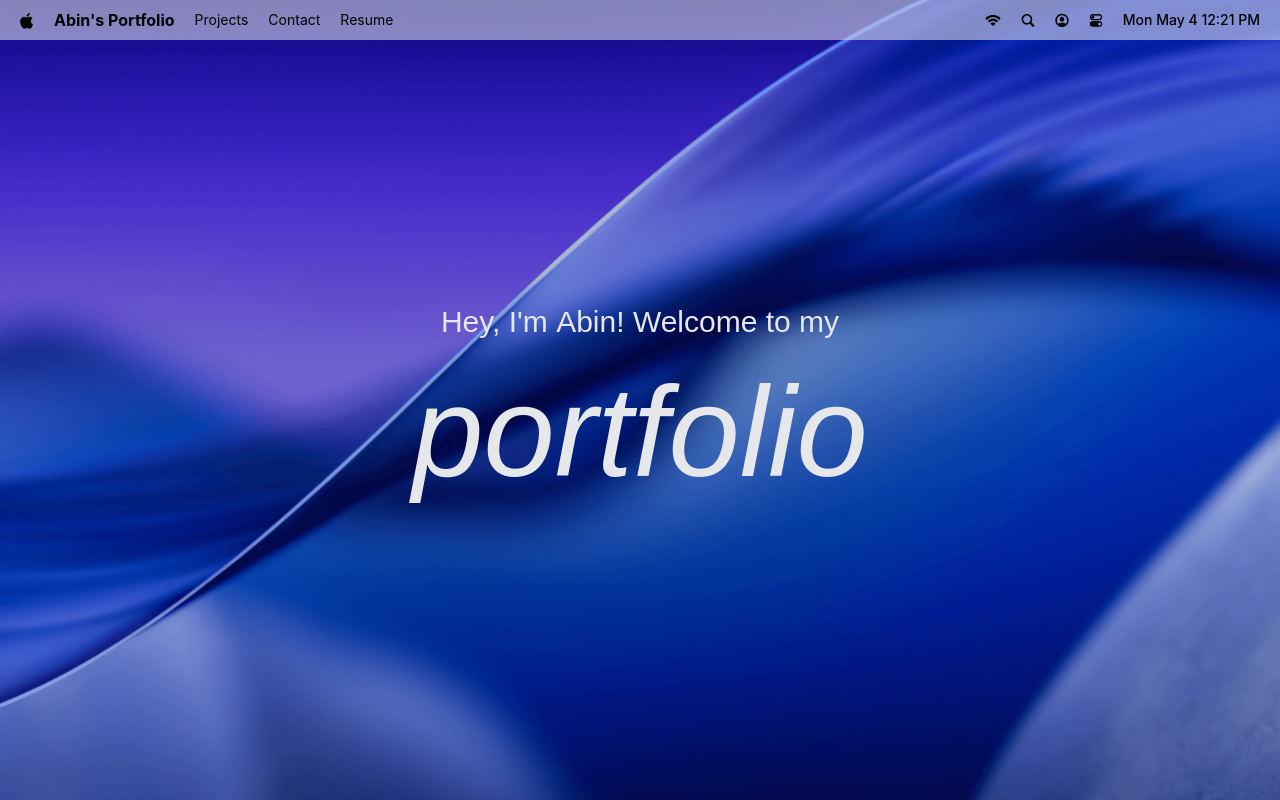
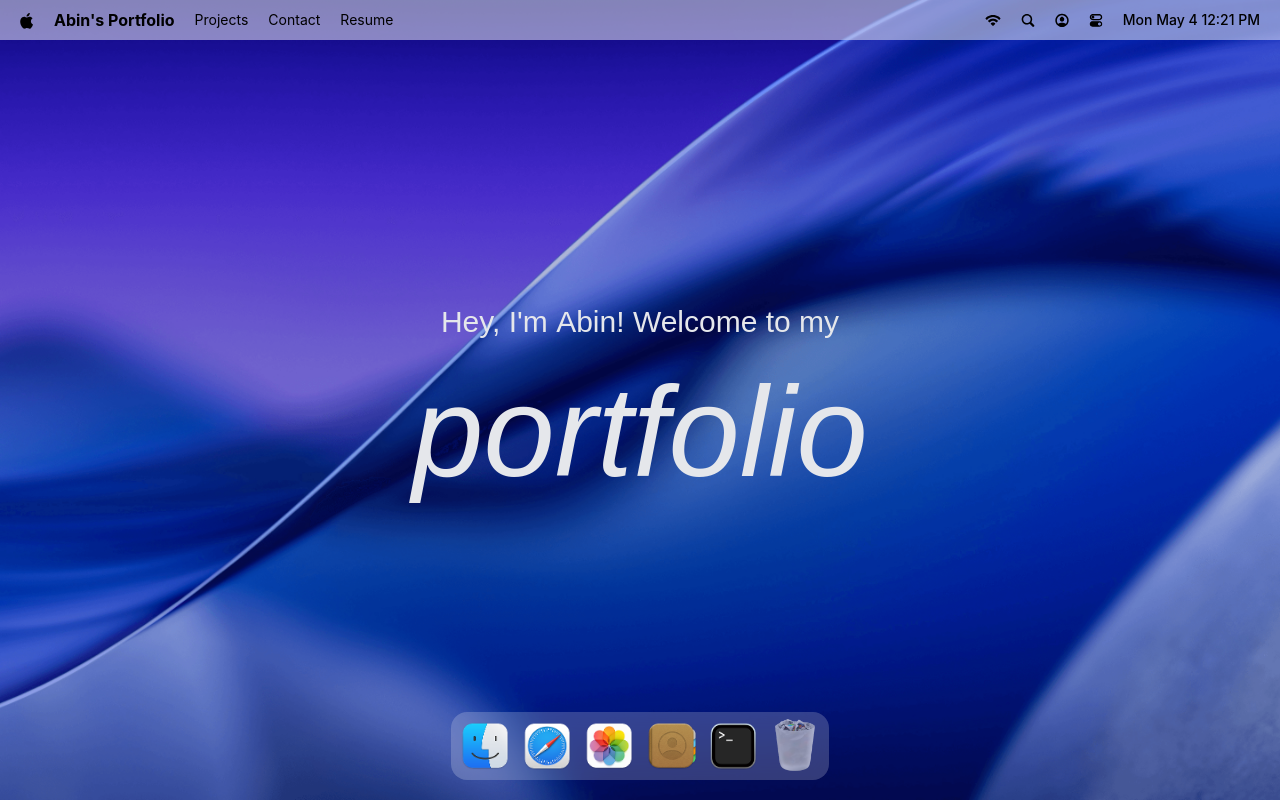
Before and after one commit to Abin-98/MacOS_portfolio, a React (Vite) app: page / in a window 1280 px wide. Built offline with nearby package versions, Linux system fonts and the light colour scheme; a web font is replaced by a local one.

Commit message:
implement dock presentation

```diff
--- a/package.json
+++ b/package.json
@@ -17,6 +17,7 @@
     "lucide-react": "^1.14.0",
     "react": "^19.2.5",
     "react-dom": "^19.2.5",
+    "react-tooltip": "^6.0.0",
     "tailwindcss": "^4.2.4"
   },
   "devDependencies": {
--- a/src/App.jsx
+++ b/src/App.jsx
@@ -1,10 +1,11 @@
-import {Navbar, Welcome} from "#components"
+import {Dock, Navbar, Welcome} from "#components"
 
 const App = () => {
   return (
     <main>
      <Navbar/>
      <Welcome/>
+     <Dock/>
     </main>
   )
 }
--- /dev/null
+++ b/src/components/Dock.jsx
@@ -0,0 +1,84 @@
+import { useRef } from 'react'
+import { Tooltip } from 'react-tooltip'
+
+import { dockApps } from '#constants'
+import { useGSAP } from '@gsap/react'
+import gsap from 'gsap'
+
+const Dock = () => {
+
+    const dockRef = useRef(null)
+
+    useGSAP(() => {
+        const dock = dockRef.current
+        if(!dock) return
+
+        const icons = dock.querySelectorAll(".dock-icon")
+
+        const animateIcons = (mouseX) => {
+            const {left} = dock.getBoundingClientRect()
+
+            icons.forEach((icon) => {
+                const {left: iconLeft, width} = icon.getBoundingClientRect()
+                const center = iconLeft - left + width /2
+                const distance = Math.abs(mouseX - center)
+                const intensity = Math.exp(-(distance ** 2.5) / 5000)
+
+                gsap.to(icon, {
+                    scale: 1+ 0.25*intensity,
+                    y: -15*intensity,
+                    duration: 0.2,
+                    ease: 'power1.out'
+                })
+            })
+        }
+
+        const handleMouseMove = (e) => {
+            const {left} = dock.getBoundingClientRect()
+            animateIcons(e.clientX - left)
+        }
+
+        const resetIcons = () => icons.forEach((icon) => gsap.to(icon, {
+            scale: 1,
+            y:0,
+            duration: 0.3,
+            ease: "power1.out"
+        }))
+
+        dock.addEventListener('mousemove', handleMouseMove)
+        dock.addEventListener('mouseleave', resetIcons)
+
+        return () => {
+            dock.removeEventListener('mousemove', handleMouseMove)
+            dock.removeEventListener('mouseleave', resetIcons)
+        }
+    }, [])
+
+
+    const toggleApp = (app) => { }
+
+    return (
+        <section id='dock'>
+            <div ref={dockRef} className='dock-container'>
+                {dockApps.map(({ id, name, icon, canOpen }) => (
+                    <div key={id} className='relative flex justify-center'>
+                        <button
+                            type='button'
+                            className='dock-icon'
+                            aria-label={name}
+                            data-tooltip-id="dock-tooltip"
+                            data-tooltip-content={name}
+                            data-tooltip-delay-show={150}
+                            disabled={!canOpen}
+                            onClick={() => toggleApp({ id, canOpen })}>
+                            <img src={`/images/${icon}`} alt={name} loading='lazy' className={canOpen ? '' : 'opacity-60'} />
+                        </button>
+                    </div>
+                ))}
+                <Tooltip id='dock-tooltip' place='top' className='tooltip' />
+            </div>
+        </section>
+    )
+}
+
+export default Dock
--- a/src/components/index.js
+++ b/src/components/index.js
@@ -1,4 +1,5 @@
 import Navbar from "#components/Navbar.jsx"
 import Welcome from "#components/Welcome.jsx"
+import Dock from "#components/Dock.jsx"
 
-export {Navbar, Welcome}
+export {Navbar, Welcome, Dock}
```
Also changed, not shown: 1 other file (tests, documents, lock files or other folders).
